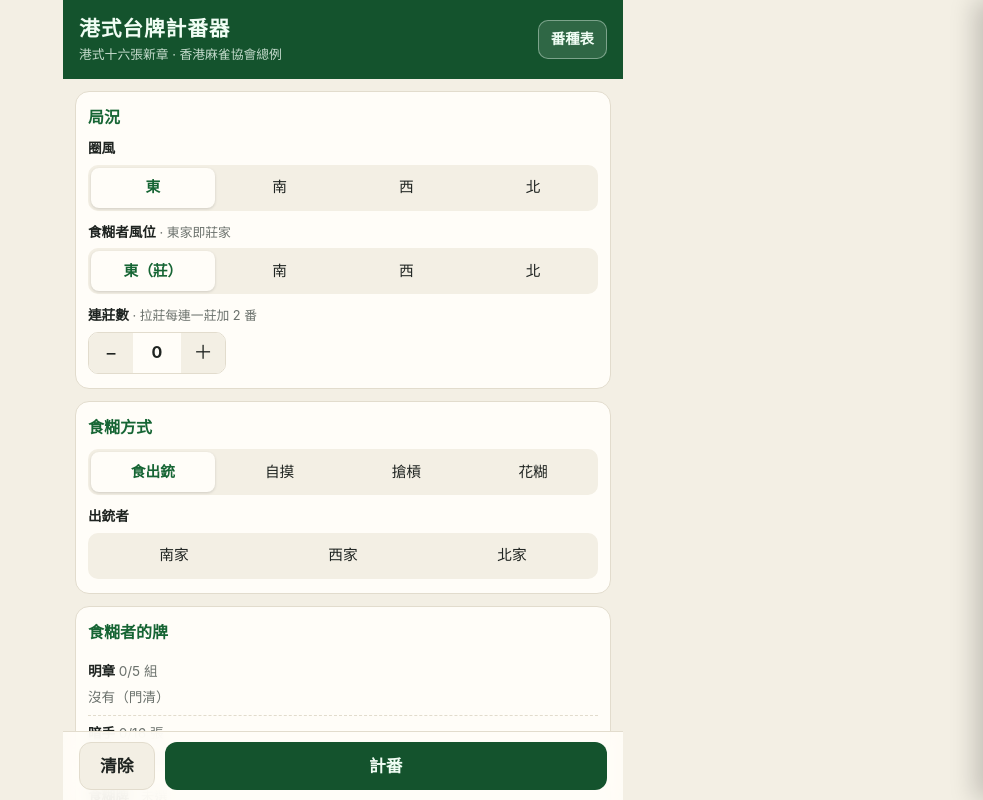
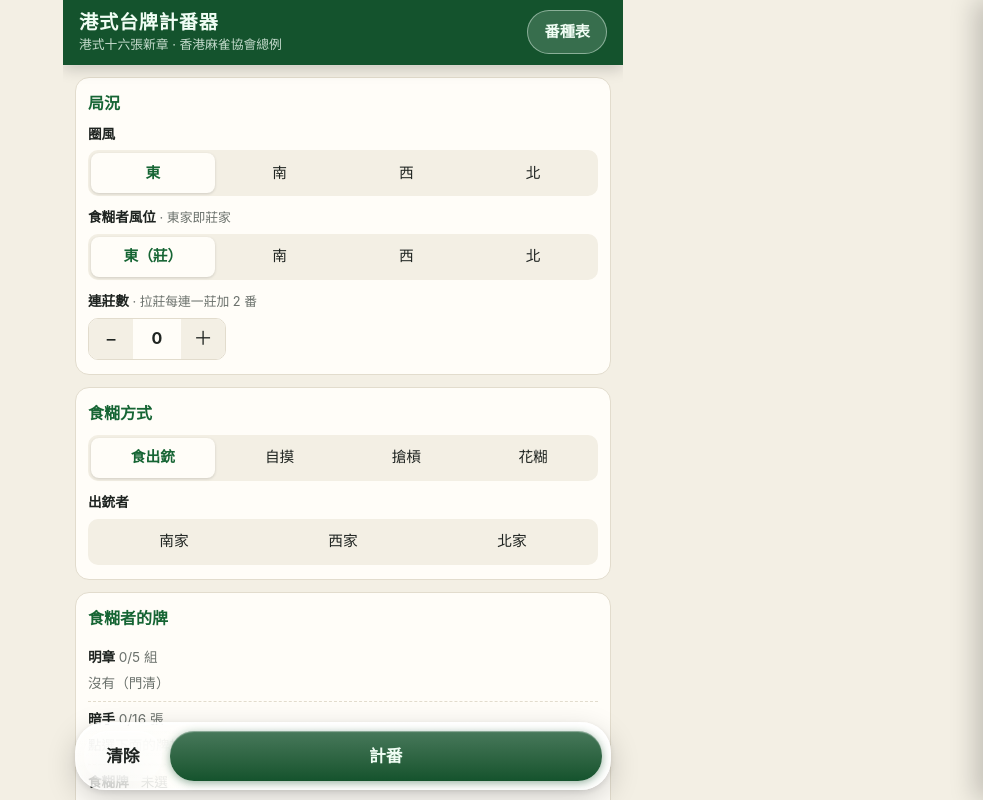
Before and after one commit to zycarlc/mahjong-scorer, a Preact app: page / in a window 1280 px wide. Shown: the top 800 px of the page, without its empty margins (297-1280 px from the left). Built offline with nearby package versions, Linux system fonts and the light colour scheme.

Commit message:
介面改良：固定標題列、液態玻璃底部操作列、番種表抽屜右掃關閉；加入主畫面App設定
Co-Authored-By: Claude Sonnet 5.5 <noreply@anthropic.com>
Claude-Session: https://claude.ai/code/session_012rbLp562VUo2BC5iMKQytX

```diff
--- a/src/style.css
+++ b/src/style.css
@@ -85,18 +85,24 @@ button {
 .app {
   max-width: 560px;
   margin: 0 auto;
-  padding-bottom: calc(88px + env(safe-area-inset-bottom));
+  padding-bottom: calc(110px + env(safe-area-inset-bottom));
+  overflow-x: clip;
 }
 
 .top {
+  position: sticky;
+  top: 0;
+  z-index: 15;
   background: var(--felt);
   color: var(--felt-ink);
-  padding: calc(14px + env(safe-area-inset-top)) 16px 14px;
+  padding: calc(10px + env(safe-area-inset-top)) 16px 10px;
+  box-shadow: 0 1px 0 rgb(255 255 255 / 0.08), 0 4px 14px rgb(0 0 0 / 0.18);
 }
 
 .top h1 {
   margin: 0;
-  font-size: 1.3rem;
+  font-size: 1.2rem;
+  line-height: 1.25;
   letter-spacing: 0.04em;
 }
 
@@ -656,44 +662,87 @@ main {
 
 /* 底部操作列 */
 .bottom-bar {
+  --glass: rgb(255 255 255 / 0.42);
+  --glass-edge: rgb(255 255 255 / 0.65);
   position: fixed;
-  left: 0;
-  right: 0;
-  bottom: 0;
+  left: 12px;
+  right: 12px;
+  bottom: calc(10px + env(safe-area-inset-bottom));
+  z-index: 12;
   display: flex;
-  gap: 10px;
-  padding: 10px 16px calc(10px + env(safe-area-inset-bottom));
-  background: color-mix(in srgb, var(--card) 92%, transparent);
-  backdrop-filter: blur(8px);
-  border-top: 1px solid var(--line);
-  max-width: 560px;
+  gap: 8px;
+  padding: 8px;
+  max-width: 536px;
   margin: 0 auto;
+  border-radius: 30px;
+  background: linear-gradient(180deg, rgb(255 255 255 / 0.5), rgb(255 255 255 / 0.22)), var(--glass);
+  -webkit-backdrop-filter: blur(22px) saturate(180%) brightness(1.05);
+  backdrop-filter: blur(22px) saturate(180%) brightness(1.05);
+  border: 1px solid var(--glass-edge);
+  box-shadow:
+    inset 0 1.5px 1px rgb(255 255 255 / 0.9),
+    inset 0 -1px 1px rgb(255 255 255 / 0.25),
+    inset 0 0 14px rgb(255 255 255 / 0.18),
+    0 10px 30px rgb(0 0 0 / 0.18),
+    0 2px 6px rgb(0 0 0 / 0.1);
+}
+
+@media (prefers-color-scheme: dark) {
+  :root:not([data-theme='light']) .bottom-bar {
+    --glass: rgb(40 50 44 / 0.45);
+    --glass-edge: rgb(255 255 255 / 0.18);
+    background: linear-gradient(180deg, rgb(255 255 255 / 0.14), rgb(255 255 255 / 0.04)), var(--glass);
+    box-shadow:
+      inset 0 1.5px 1px rgb(255 255 255 / 0.3),
+      inset 0 -1px 1px rgb(255 255 255 / 0.06),
+      0 10px 30px rgb(0 0 0 / 0.5);
+  }
+}
+
+:root[data-theme='dark'] .bottom-bar {
+  --glass: rgb(40 50 44 / 0.45);
+  --glass-edge: rgb(255 255 255 / 0.18);
 }
 
 .btn {
-  min-height: 48px;
-  border-radius: 12px;
+  min-height: 50px;
+  border-radius: 24px;
   font-size: 1.05rem;
   font-weight: 700;
   border: 0;
+  transition: transform 0.12s, filter 0.12s;
+}
+
+.btn:active {
+  transform: scale(0.96);
+  filter: brightness(0.95);
 }
 
 .btn.primary {
   flex: 1;
-  background: var(--felt);
+  background: linear-gradient(180deg, color-mix(in srgb, var(--felt) 78%, white), var(--felt));
   color: var(--felt-ink);
+  box-shadow: inset 0 1px 1px rgb(255 255 255 / 0.4), 0 2px 8px color-mix(in srgb, var(--felt) 45%, transparent);
 }
 
 .btn.ghost {
-  padding: 0 20px;
-  background: var(--bg);
-  border: 1px solid var(--line);
+  padding: 0 22px;
+  background: rgb(255 255 255 / 0.35);
+  color: var(--ink);
+  box-shadow: inset 0 1px 1px rgb(255 255 255 / 0.7);
+}
+
+@media (prefers-color-scheme: dark) {
+  :root:not([data-theme='light']) .btn.ghost {
+    background: rgb(255 255 255 / 0.1);
+    box-shadow: inset 0 1px 1px rgb(255 255 255 / 0.2);
+  }
 }
 
 .toast {
   position: fixed;
   left: 50%;
-  bottom: calc(84px + env(safe-area-inset-bottom));
+  bottom: calc(86px + env(safe-area-inset-bottom));
   transform: translateX(-50%);
   background: var(--ink);
   color: var(--card);
@@ -715,13 +764,18 @@ main {
 
 .top-btn {
   flex: none;
-  padding: 8px 12px;
-  border-radius: 10px;
-  border: 1px solid color-mix(in srgb, var(--felt-ink) 40%, transparent);
-  background: color-mix(in srgb, var(--felt-ink) 12%, transparent);
+  min-height: 44px;
+  padding: 0 16px;
+  border-radius: 22px;
+  border: 1px solid color-mix(in srgb, var(--felt-ink) 45%, transparent);
+  background: color-mix(in srgb, var(--felt-ink) 16%, transparent);
   color: var(--felt-ink);
-  font-size: 0.9rem;
+  font-size: 0.95rem;
   font-weight: 700;
+}
+
+.top-btn:active {
+  background: color-mix(in srgb, var(--felt-ink) 30%, transparent);
 }
 
 .drawer {
@@ -758,6 +812,7 @@ main {
   background: var(--bg);
   transform: translateX(100%);
   transition: transform 0.25s ease;
+  touch-action: pan-y;
   box-shadow: -8px 0 24px rgb(0 0 0 / 0.2);
 }
 
@@ -1023,3 +1078,12 @@ main {
   color: var(--muted);
   font-size: 1.2rem;
 }
+
+.drawer-panel.dragging {
+  transition: none;
+}
+
+.drawer-panel.dragging ~ .drawer-scrim,
+.drawer.dragging .drawer-scrim {
+  transition: none;
+}
--- a/src/ui/CheatSheet.tsx
+++ b/src/ui/CheatSheet.tsx
@@ -8,6 +8,46 @@ export function CheatSheet({ open, onClose }: { open: boolean; onClose: () => vo
   const [query, setQuery] = useState('');
   const [expanded, setExpanded] = useState<string>();
   const bodyRef = useRef<HTMLDivElement>(null);
+  const drawerRef = useRef<HTMLDivElement>(null);
+  const panelRef = useRef<HTMLDivElement>(null);
+  const drag = useRef<{ x: number; y: number; dx: number; active: boolean | null } | undefined>(undefined);
+
+  // 向右掃關閉：跟手拖動，放手時過閾值或速度夠快便關閉
+  const onTouchStart = (ev: TouchEvent) => {
+    const t = ev.touches[0];
+    drag.current = { x: t.clientX, y: t.clientY, dx: 0, active: null };
+  };
+  const onTouchMove = (ev: TouchEvent) => {
+    const d = drag.current;
+    if (!d) return;
+    const t = ev.touches[0];
+    const dx = t.clientX - d.x;
+    const dy = t.clientY - d.y;
+    if (d.active === null) {
+      if (Math.abs(dx) < 8 && Math.abs(dy) < 8) return;
+      d.active = dx > 0 && Math.abs(dx) > Math.abs(dy) * 1.2;
+      if (d.active) {
+        panelRef.current?.classList.add('dragging');
+        drawerRef.current?.classList.add('dragging');
+      }
+    }
+    if (!d.active) return;
+    d.dx = Math.max(0, dx);
+    const w = panelRef.current!.offsetWidth;
+    panelRef.current!.style.transform = `translateX(${d.dx}px)`;
+    drawerRef.current!.querySelector<HTMLElement>('.drawer-scrim')!.style.opacity = String(1 - Math.min(1, d.dx / w));
+  };
+  const onTouchEnd = () => {
+    const d = drag.current;
+    drag.current = undefined;
+    if (!d?.active) return;
+    const w = panelRef.current!.offsetWidth;
+    panelRef.current!.classList.remove('dragging');
+    drawerRef.current!.classList.remove('dragging');
+    panelRef.current!.style.transform = '';
+    drawerRef.current!.querySelector<HTMLElement>('.drawer-scrim')!.style.opacity = '';
+    if (d.dx > Math.min(120, w * 0.3)) onClose();
+  };
 
   useEffect(() => {
     if (!open) return;
@@ -34,9 +74,17 @@ export function CheatSheet({ open, onClose }: { open: boolean; onClose: () => vo
   };
 
   return (
-    <div class={open ? 'drawer open' : 'drawer'} aria-hidden={!open}>
+    <div class={open ? 'drawer open' : 'drawer'} aria-hidden={!open} ref={drawerRef}>
       <div class="drawer-scrim" onClick={onClose} />
-      <div class="drawer-panel" role="dialog" aria-modal="true" aria-label="番種表">
+      <div
+        class="drawer-panel"
+        ref={panelRef}
+        onTouchStart={onTouchStart}
+        onTouchMove={onTouchMove}
+        onTouchEnd={onTouchEnd}
+        onTouchCancel={onTouchEnd}
+        role="dialog"
+        aria-modal="true" aria-label="番種表">
         <header class="drawer-head">
           <div class="drawer-title">
             <h2>番種表</h2>
```
Also changed, not shown: index.html (+5 -1 lines).
